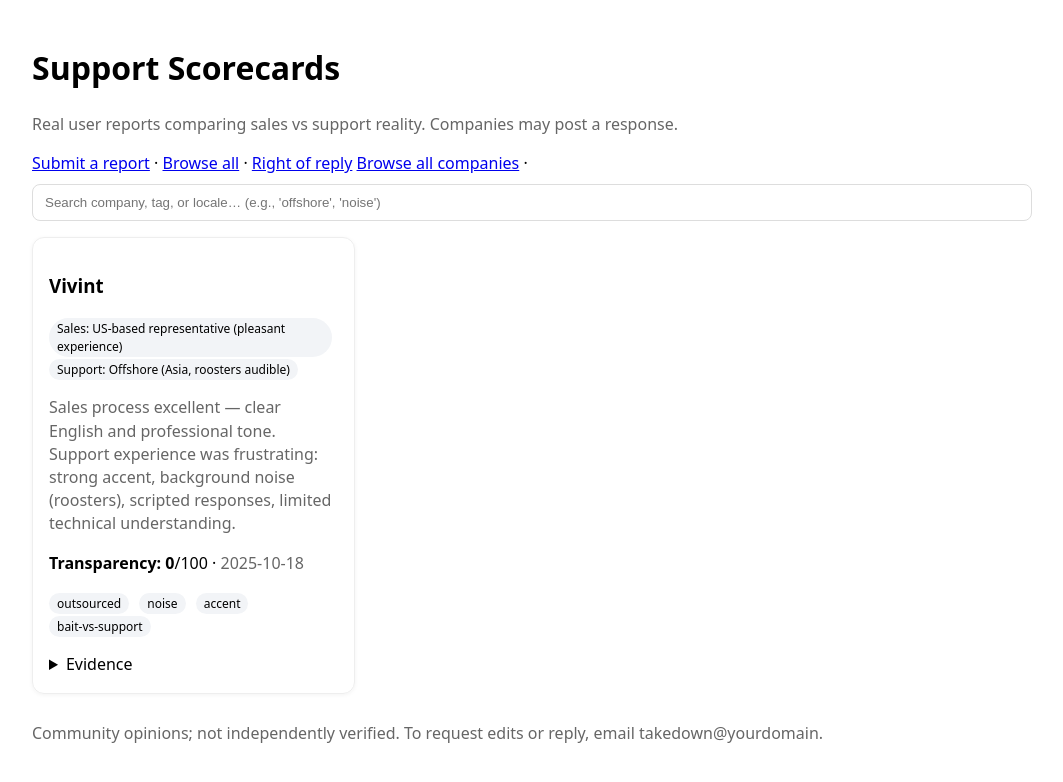
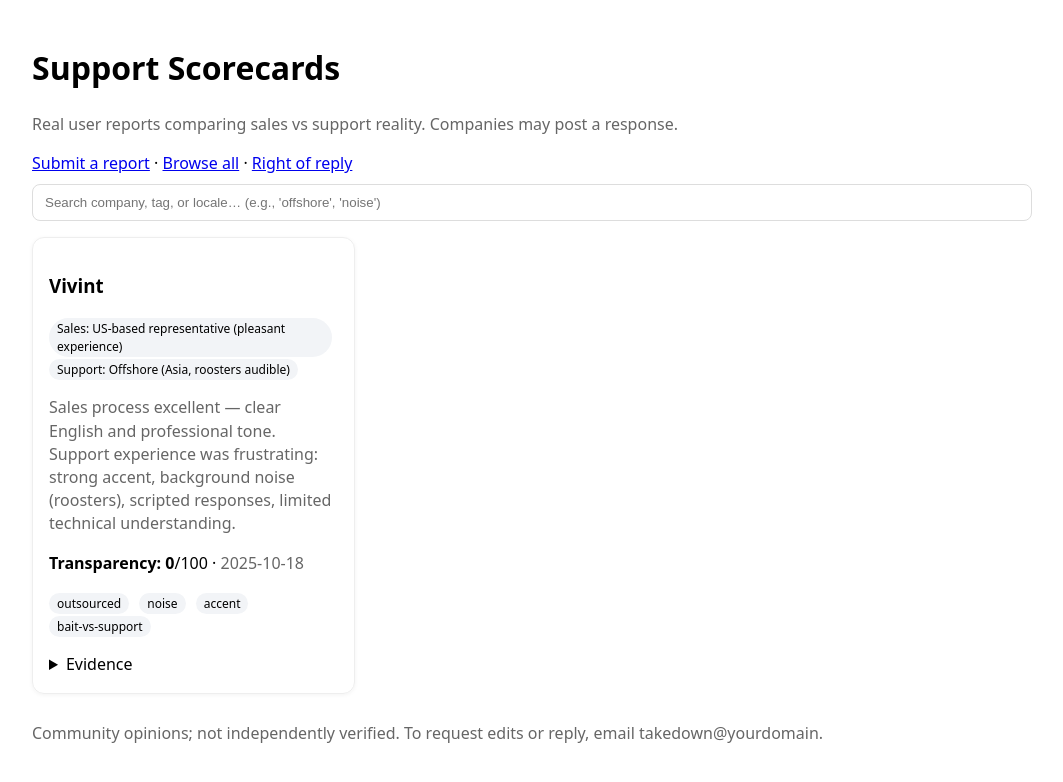
Before and after one commit to ucrayze/nastyservice-site, a plain HTML site: page index.html in a window 1280 px wide. Shown: the whole page, without its empty margins (108-1171 px from the left). Drawn offline with Linux system fonts and the light colour scheme.

Commit message:
remove link

```diff
--- a/index.html
+++ b/index.html
@@ -21,7 +21,6 @@
     <p class="muted">Real user reports comparing sales vs support reality. Companies may post a response.</p>
     <nav>
       <a href="submit.html">Submit a report</a> · <a href="companies.html">Browse all</a> · <a href="#" id="about">Right of reply</a>
-      <a href="companies.html">Browse all companies</a> ·
     </nav>
   </header>
 
```
